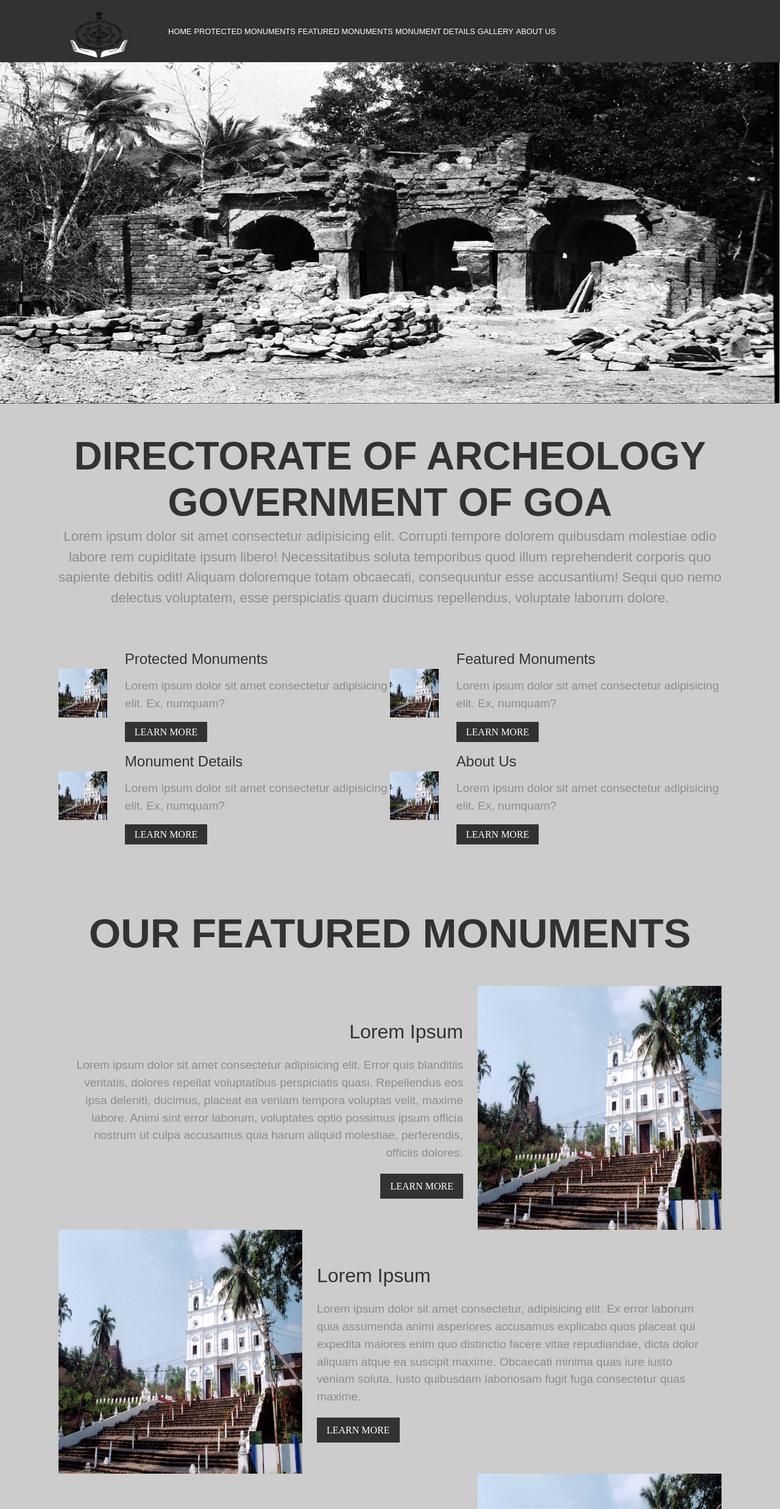
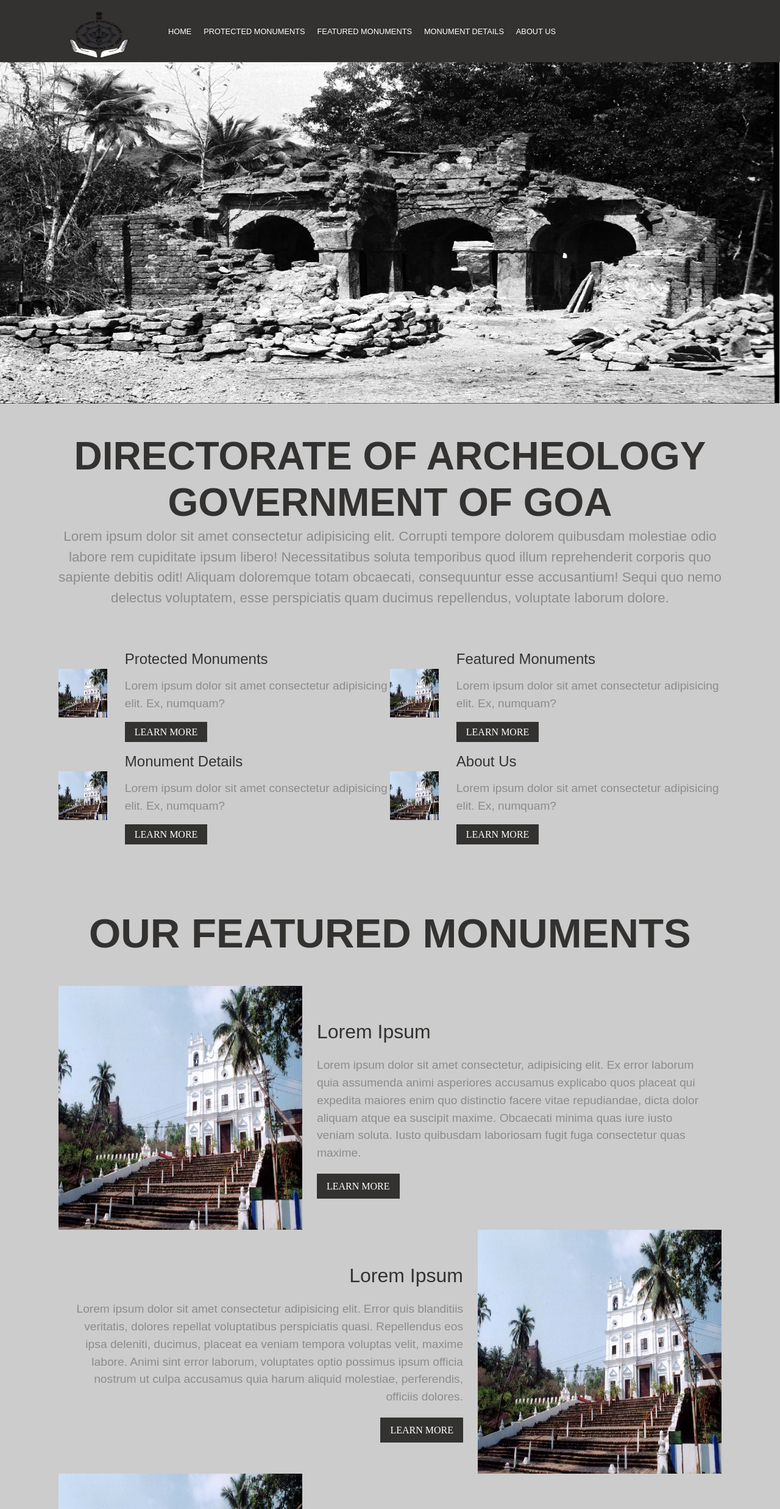
Before and after one commit to ZEUSXXIV/archeology, a React (Create React App) app: page / in a window 1280 px wide. Shown: the top 2475 px of the page at 61% size. Built offline with nearby package versions, Linux system fonts and the light colour scheme.

Commit message:
basic routes added

```diff
--- a/package.json
+++ b/package.json
@@ -11,6 +11,7 @@
     "react": "^18.2.0",
     "react-dom": "^18.2.0",
     "react-icons": "^4.6.0",
+    "react-router-dom": "^6.4.3",
     "react-scripts": "5.0.1",
     "web-vitals": "^2.1.4"
   },
--- a/src/App.js
+++ b/src/App.js
@@ -8,15 +8,26 @@
 import Body from './components/Home/Body'
 import './styles/global.css'
 import SiteTable from './components/SiteTable'
+import { BrowserRouter as Router,Routes, Route } from 'react-router-dom'
+import Home from './pages/Home'
+import MonumentList from './pages/MonumentList'
 
 const App = () => {
   return (
     <>
     <div style={{backgroundColor:'#ccc'}}>
-    <Navbar/>
-    <Landing/>
-    <Body/>
-    <SiteTable/>
+
+      <Router>
+      <Navbar/>
+        <Routes>
+          <Route element={<Home/>} exact path='/' />
+          <Route element={<Featured/>} exact path='/featured-monuments' />
+          <Route element={<Protected/>} exact path='/protected-monuments' />
+          <Route element={<About/>} exact path='/about-us' />
+          <Route element={<MonumentList/>} exact path='/monument-list' />
+        </Routes>
+      </Router>
+
     {/* <Featured />
     <Protected />
     <Landing/>
--- /dev/null
+++ b/src/Pages/Home.jsx
@@ -0,0 +1,15 @@
+import React from 'react'
+import Landing from '../components/Home/Landing'
+import Body from '../components/Home/Body'
+
+
+const Home = () => {
+  return (
+    <>
+    <Landing/>
+    <Body/>
+    </>
+  )
+}
+
+export default Home
--- /dev/null
+++ b/src/Pages/MonumentList.jsx
@@ -0,0 +1,12 @@
+import React from 'react'
+import SiteTable from '../components/SiteTable'
+
+const MonumentList = () => {
+  return (
+    <>
+    <SiteTable/>
+    </>
+  )
+}
+
+export default MonumentList
--- a/src/assets/JS Data/List.js
+++ b/src/assets/JS Data/List.js
@@ -5,7 +5,7 @@
         village: "Ella",
         taluka: "Tiswadi",
         sno: "128",
-        subdiv: "",
+        subdiv: "-",
         own: "Private",
         ps: "Old Goa",
     },
@@ -15,7 +15,7 @@
         village: "Ella",
         taluka: "Tiswadi",
         sno: "97",
-        subdiv: "",
+        subdiv: "-",
         own: "Private",
         ps: "Old Goa",
     },
@@ -25,7 +25,7 @@
         village: "Ella",
         taluka: "Tiswadi",
         sno: "86",
-        subdiv: "",
+        subdiv: "-",
         own: "Private",
         ps: "Old Goa",
     },
@@ -45,7 +45,7 @@
         village: "Ella",
         taluka: "Tiswadi",
         sno: "14",
-        subdiv: "",
+        subdiv: "-",
         own: "Private",
         ps: "Old Goa",
     },
@@ -75,7 +75,7 @@
         village: "NaroaDivadi",
         taluka: "Tiswadi",
         sno: "50",
-        subdiv: "",
+        subdiv: "-",
         own: "Government",
         ps: "Bicholim",
     },
@@ -95,7 +95,7 @@
         village: "MadelChodan",
         taluka: "Tiswadi",
         sno: "172",
-        subdiv: "",
+        subdiv: "-",
         own: "Private",
         ps: "Bicholim",
     },
@@ -135,7 +135,7 @@
         village: "Colvale",
         taluka: "Bardez",
         sno: "508",
-        subdiv: "",
+        subdiv: "-",
         own: "Government",
         ps: "Colvale",
     },
@@ -165,7 +165,7 @@
         village: "Chapora (Kaisuv)",
         taluka: "Bardez",
         sno: "357",
-        subdiv: "",
+        subdiv: "-",
         own: "Government",
         ps: "Siolim",
     },
@@ -185,7 +185,7 @@
         village: "Naroa",
         taluka: "Dicholi",
         sno: "155",
-        subdiv: "",
+        subdiv: "-",
         own: "Private",
         ps: "Bicholim",
     },
@@ -205,7 +205,7 @@
         village: "Kudnem",
         taluka: "Dicholi",
         sno: "75 & 76",
-        subdiv: "",
+        subdiv: "-",
         own: "Private",
         ps: "Sanquelim",
     },
@@ -265,7 +265,7 @@
         village: "Quelossim",
         taluka: "Salcete",
         sno: "215",
-        subdiv: "",
+        subdiv: "-",
         own: "Private",
         ps: "Verna",
     },
@@ -455,7 +455,7 @@
         village: "Shiroda",
         taluka: "Ponda",
         sno: "1",
-        subdiv: "",
+        subdiv: "-",
         own: "Private",
         ps: "Shiroda",
     },
@@ -495,7 +495,7 @@
         village: "Alorna",
         taluka: "Pernem",
         sno: "242 & 253",
-        subdiv: "",
+        subdiv: "-",
         own: "Government",
         ps: "Pernem",
     },
@@ -505,7 +505,7 @@
         village: "Terekhol",
         taluka: "Pernem",
         sno: "1",
-        subdiv: "",
+        subdiv: "-",
         own: "Government",
         ps: "Pernem",
     },
--- a/src/components/Home/Body.jsx
+++ b/src/components/Home/Body.jsx
@@ -158,6 +158,25 @@
       </div>
 
       <h1 className={styles.ourFeaturedHeading}>OUR FEATURED MONUMENTS</h1>
+      <div className={styles.detailsRev}>
+        <div className={`${styles.detail} ${styles.knowMoreButtonRight} `}>
+          <h2 className={styles.detailsHeader}>Lorem Ipsum</h2>
+          <p className={styles.textLeft}>
+            Lorem ipsum dolor sit amet consectetur, adipisicing elit. Ex error
+            laborum quia assumenda animi asperiores accusamus explicabo quos
+            placeat qui expedita maiores enim quo distinctio facere vitae
+            repudiandae, dicta dolor aliquam atque ea suscipit maxime. Obcaecati
+            minima quas iure iusto veniam soluta. Iusto quibusdam laboriosam
+            fugit fuga consectetur quas maxime.
+          </p>
+          <a className={styles.detailsCTA} href="/branding">
+            LEARN MORE
+          </a>
+        </div>
+        <div>
+          <img src={Dummy} className={styles.ourServicesImage} alt="shoutout" />
+        </div>
+      </div>
       <div className={styles.details}>
         <div className={`${styles.detail} ${styles.knowMoreButtonLeft} `}>
           <h2 className={styles.detailsHeader}>Lorem Ipsum</h2>
--- a/src/components/Navbar.jsx
+++ b/src/components/Navbar.jsx
@@ -98,9 +98,9 @@
           <li>
             <a>MONUMENT DETAILS</a>
           </li>
-          <li>
+          {/* <li>
             <a>GALLERY</a>
-          </li>
+          </li> */}
           <li>
             <a>ABOUT US</a>
           </li>
@@ -152,8 +152,8 @@
               <motion.li whileHover={{ scale: 1.2 }} whileTap={{ scale: 0.8 }}>
                 <a
                   style={{ color: headerTextColor() }}
-                  //   href="https://devlabs.coppercodes.com/about-us/"
-                  target="_blank"
+                    href="/"
+                  //target="_blank"
                   rel="noreferrer"
                 >
                   HOME
@@ -163,8 +163,8 @@
               <motion.li whileHover={{ scale: 1.2 }} whileTap={{ scale: 0.8 }}>
                 <a
                   style={{ color: headerTextColor() }}
-                  href="https://devlabs.coppercodes.com/about-us/"
-                  target="_blank"
+                  href="/protected-monuments"
+                  //target="_blank"
                   rel="noreferrer"
                 >
                   PROTECTED MONUMENTS
@@ -174,8 +174,8 @@
               <motion.li whileHover={{ scale: 1.2 }} whileTap={{ scale: 0.8 }}>
                 <a
                   style={{ color: headerTextColor() }}
-                  href="https://devlabs.coppercodes.com/about-us/"
-                  target="_blank"
+                  href="featured-monuments"
+                  //target="_blank"
                   rel="noreferrer"
                 >
                   FEATURED MONUMENTS
@@ -185,30 +185,30 @@
               <motion.li whileHover={{ scale: 1.2 }} whileTap={{ scale: 0.8 }}>
                 <a
                   style={{ color: headerTextColor() }}
-                  href="https://devlabs.coppercodes.com/about-us/"
-                  target="_blank"
+                  href="/monument-list"
+                  //target="_blank"
                   rel="noreferrer"
                 >
                   MONUMENT DETAILS
                 </a>
               </motion.li>
 
-              <motion.li whileHover={{ scale: 1.2 }} whileTap={{ scale: 0.8 }}>
+              {/* <motion.li whileHover={{ scale: 1.2 }} whileTap={{ scale: 0.8 }}>
                 <a
                   style={{ color: headerTextColor() }}
-                  href="https://devlabs.coppercodes.com/about-us/"
-                  target="_blank"
+                  href="/gallery"
+                  //target="_blank"
                   rel="noreferrer"
                 >
                   GALLERY
                 </a>
-              </motion.li>
+              </motion.li> */}
 
               <motion.li whileHover={{ scale: 1.2 }} whileTap={{ scale: 0.8 }}>
                 <a
                   style={{ color: headerTextColor() }}
-                  href="https://devlabs.coppercodes.com/about-us/"
-                  target="_blank"
+                  href="/about-us"
+                  //target="_blank"
                   rel="noreferrer"
                 >
                   ABOUT US
--- a/src/styles/Navbar.module.css
+++ b/src/styles/Navbar.module.css
@@ -83,6 +83,7 @@
     text-transform: uppercase;
     width: 100%;
     height: 0;
+    z-index: 100;
     /* border-bottom: 1px solid transparent; */
     overflow: hidden;
     /* background-image: linear-gradient(
@@ -131,10 +132,11 @@
   }
 
   .mainMenu.open {
-    height: 100%;
+    height: 100vh;
     width: 100%;
     border-bottom: 1px solid black;
     overflow-y: auto;
+
   }
 
   .mainMenu.open a {
--- a/src/styles/global.css
+++ b/src/styles/global.css
@@ -10,6 +10,8 @@
   scroll-behavior: smooth;
   scroll-snap-type: y;
 }
+
+
 
 @media (max-width: 800px) {
   html,
```
Also changed, not shown: 1 other file (tests, documents, lock files or other folders).
